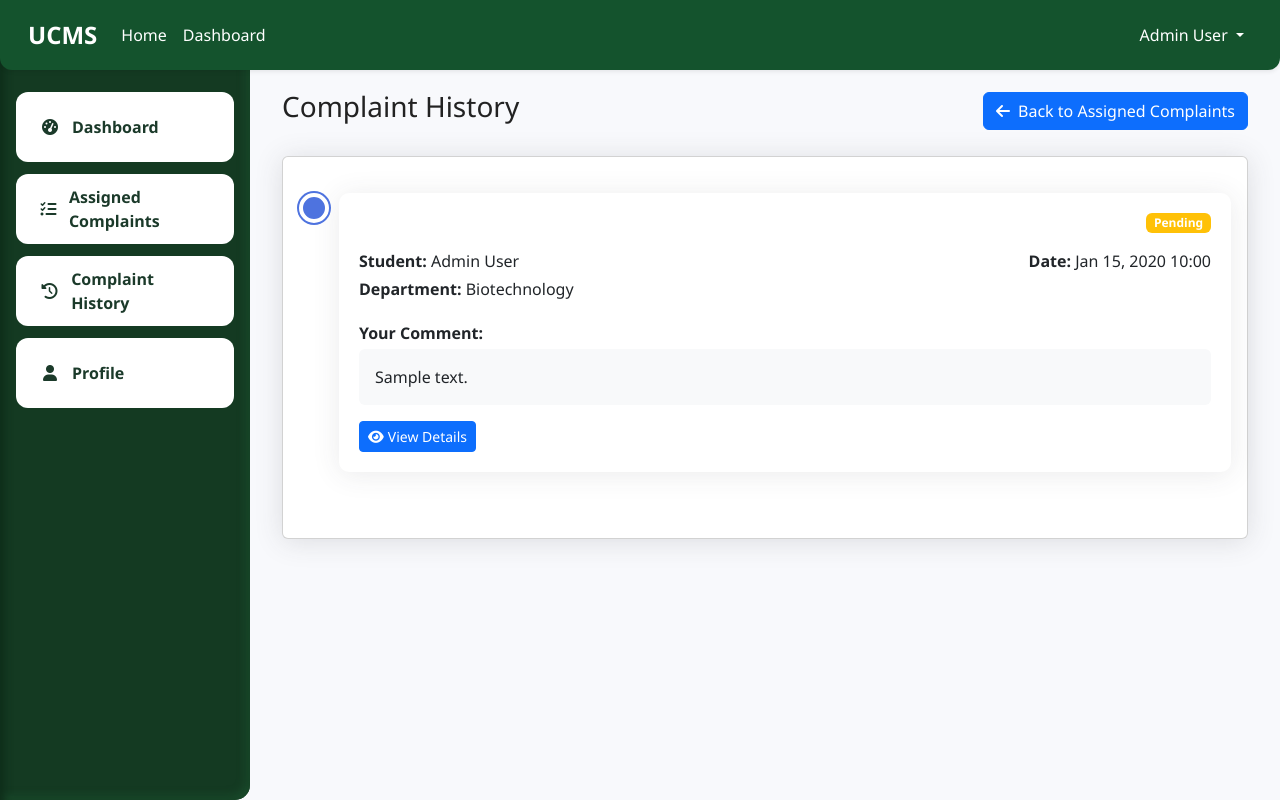
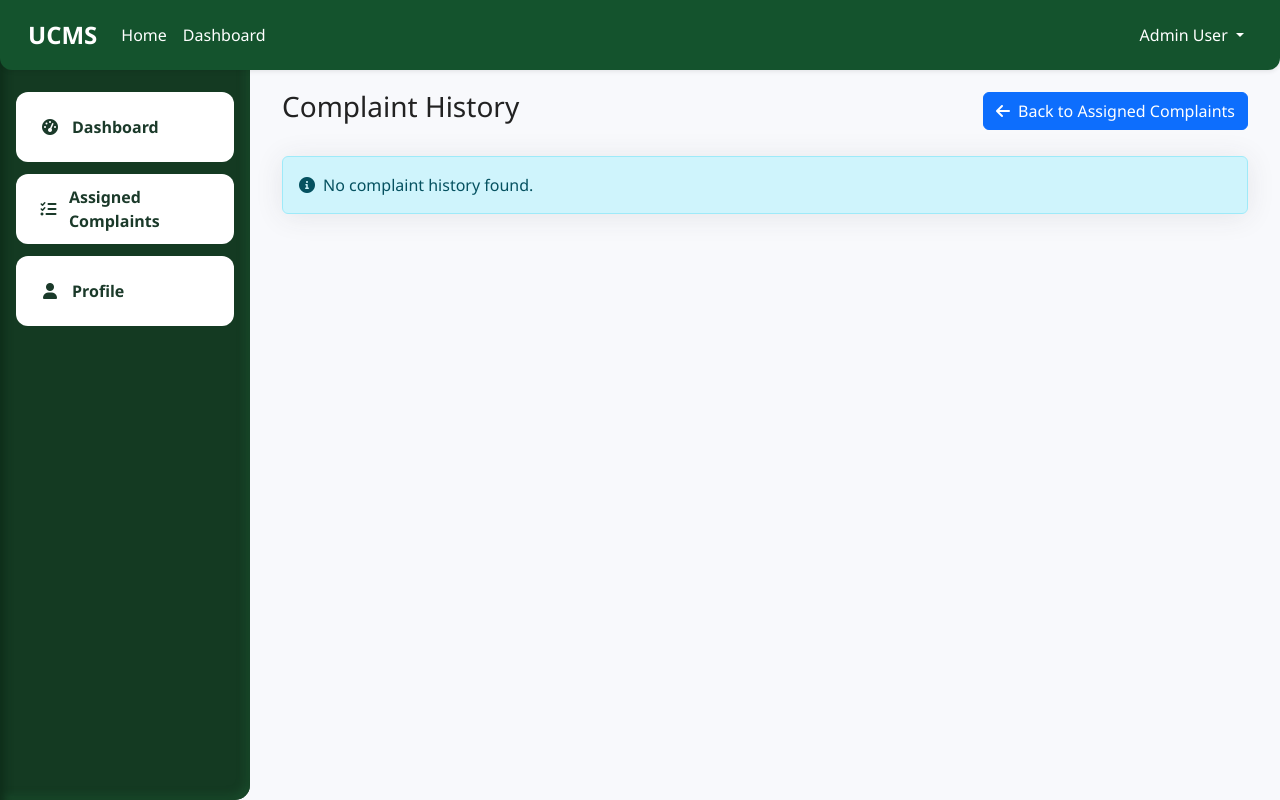
Before and after one commit to MariaYasmeen/FJWU-UCMS, a PHP site: page /dashboard/faculty/complaint_history.php in a window 1280 px wide. Run offline with PHP 8.4, Linux system fonts and the light colour scheme; a user stored in the database is signed in; data comes from the database, SQL or seed files in the repository; tables that the repository leaves empty hold one stand-in row (values such as "Sample post"); data that the repository does not hold is empty.

Commit message:
Code update # 2

```diff
--- a/dashboard/faculty/complaint_history.php
+++ b/dashboard/faculty/complaint_history.php
@@ -11,21 +11,21 @@ if (!isset($_SESSION['user_id']) || $_SESSION['role'] !== 'faculty') {
 $faculty_id = $_SESSION['user_id'];
 $base_path = '/ucms';
 
-// Get complaint history
-$sql = "SELECT c.*, u.name as student_name, d.name as department_name,
-        fc.status as faculty_status, fc.comment as faculty_comment, fc.created_at as action_date
-        FROM complaints c
-        JOIN users u ON c.student_id = u.id
-        JOIN departments d ON c.department_id = d.id
-        JOIN faculty_complaints fc ON c.id = fc.complaint_id
-        WHERE fc.faculty_id = ?
-        ORDER BY fc.created_at DESC";
+// // Get complaint history
+// $sql = "SELECT c.*, u.name as student_name, d.name as department_name,
+//         fc.status as faculty_status, fc.comment as faculty_comment, fc.created_at as action_date
+//         FROM complaints c
+//         JOIN users u ON c.student_id = u.id
+//         JOIN departments d ON c.department_id = d.id
+//         JOIN faculty_complaints fc ON c.id = fc.complaint_id
+//         WHERE fc.faculty_id = ?
+//         ORDER BY fc.created_at DESC";
 
-$stmt = $conn->prepare($sql);
-$stmt->bind_param("i", $faculty_id);
-$stmt->execute();
-$result = $stmt->get_result();
-?>
+// $stmt = $conn->prepare($sql);
+// $stmt->bind_param("i", $faculty_id);
+// $stmt->execute();
+// $result = $stmt->get_result();
+// ?>
 
 <!DOCTYPE html>
 <html lang="en">
--- a/includes/sidebar.php
+++ b/includes/sidebar.php
@@ -56,12 +56,7 @@ $base_path = '/ucms';
                         <i class="fas fa-tasks"></i> Assigned Complaints
                     </a>
                 </li>
-                <li class="nav-item">
-                    <a class="nav-link" href="<?php echo $base_path; ?>/dashboard/faculty/complaint_history.php">
-                        <i class="fas fa-history"></i> Complaint History
-                    </a>
-                </li>
-                <li class="nav-item">
+                 <li class="nav-item">
                     <a class="nav-link" href="<?php echo $base_path; ?>/dashboard/faculty/profile.php">
                         <i class="fas fa-user"></i> Profile
                     </a>
```
